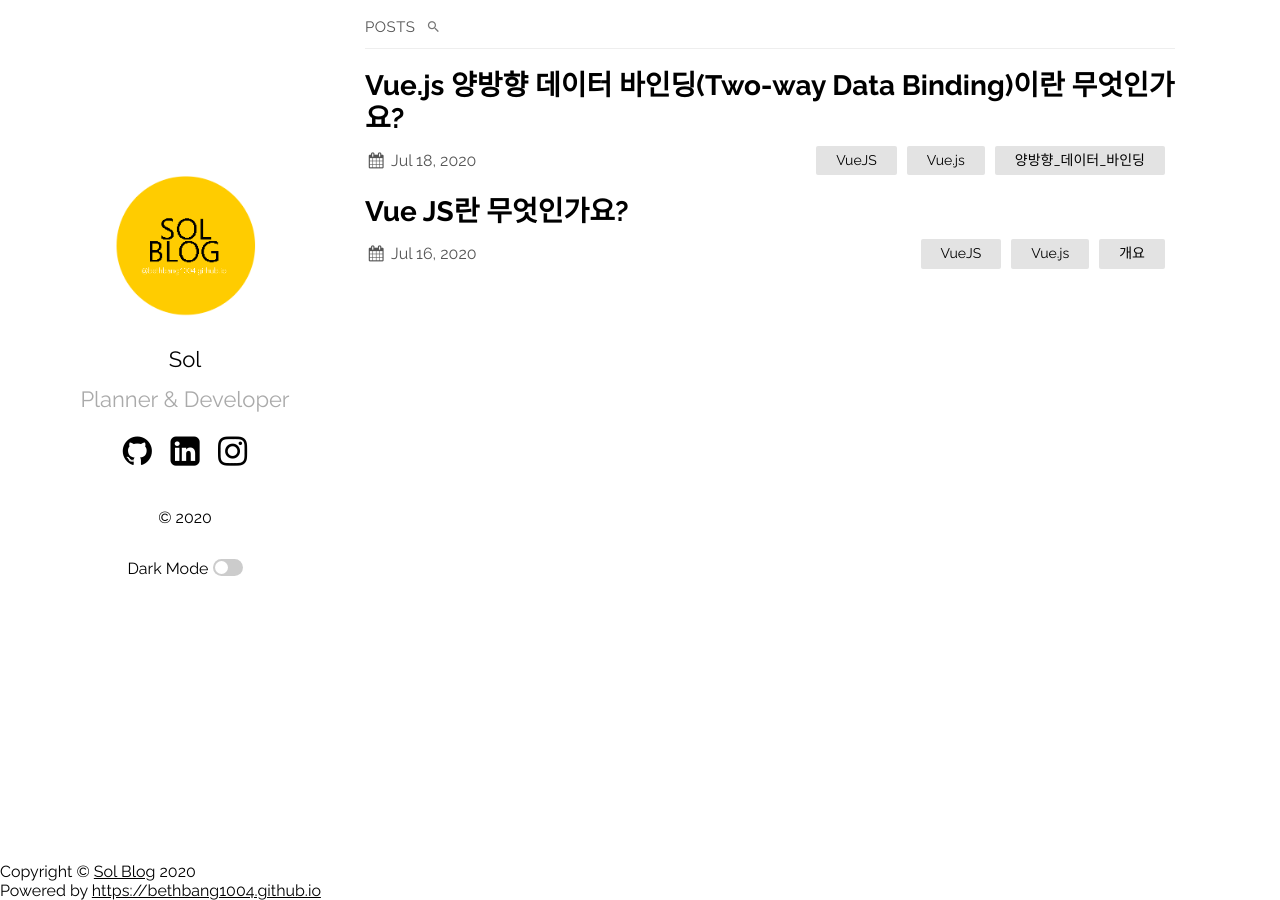
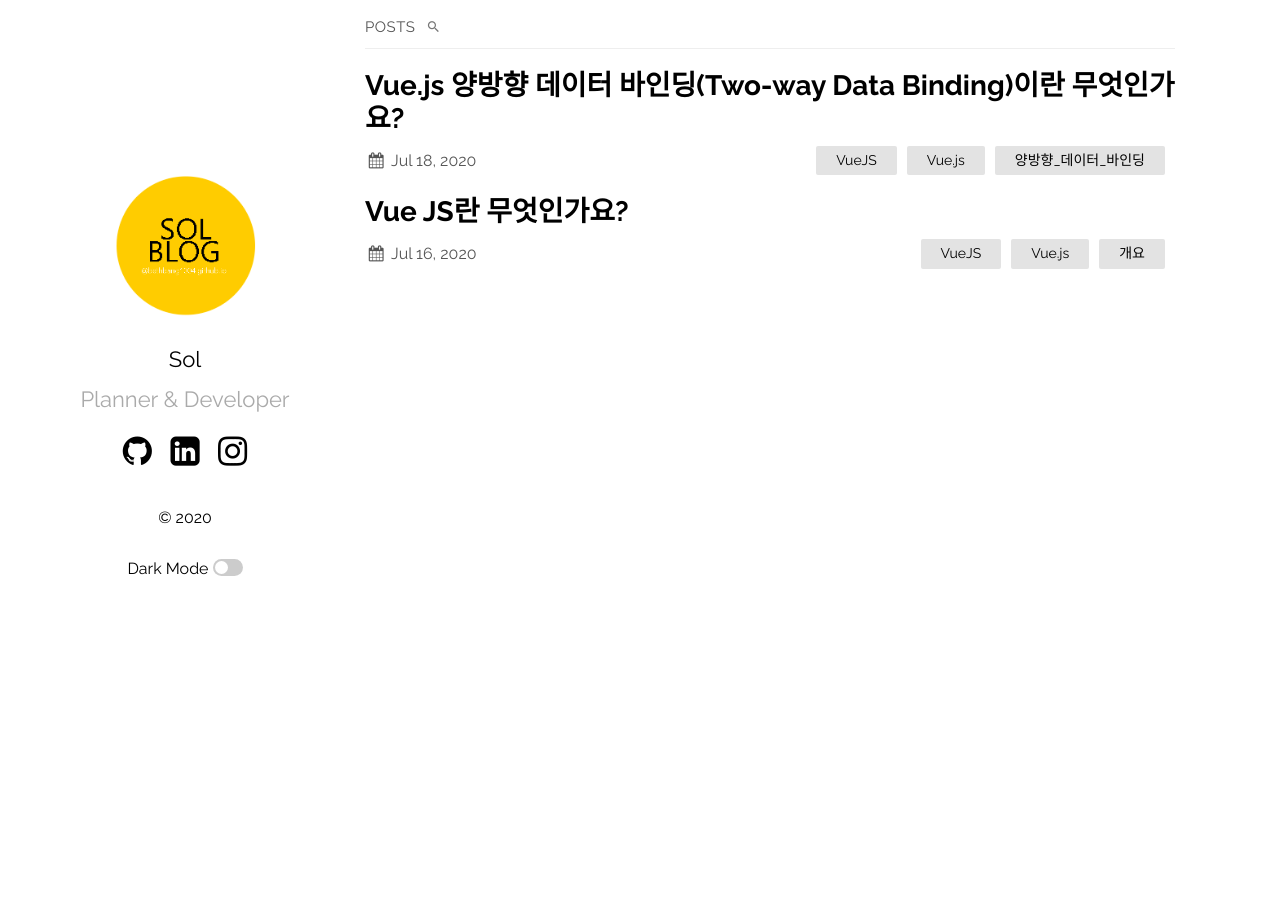
Before and after one commit to bethbang1004/bethbang1004.github.io, a Jekyll site: the page built from index.md, in a window 1280 px wide and 900 px high, scrolled down 38 px. Built offline with Jekyll 4.4.1, drawn with Linux system fonts in a browser that asks for light colours; after the commit the page ends 900 px from its top, so only the background shows below that.

Commit message:
test footer

```diff
--- a/_includes/footer.html
+++ b/_includes/footer.html
@@ -1,4 +1,4 @@
-<div class="footer center">
+<div class="footer" align="center">
   Copyright &copy; <a href=https://Harsik.github.io target="_blank">Sol Blog</a> 2020<BR />
   Powered by <a href=https://bethbang1004.github.io target="_blank">https://bethbang1004.github.io</a>
 </div>
--- a/_layouts/default.html
+++ b/_layouts/default.html
@@ -144,6 +144,5 @@
   <script src="{{ "/assets/js/search.js" | relative_url }}"></script>
   {% endif %}
 
-  {%- include footer.html -%}
  </body>
 </html>
```
